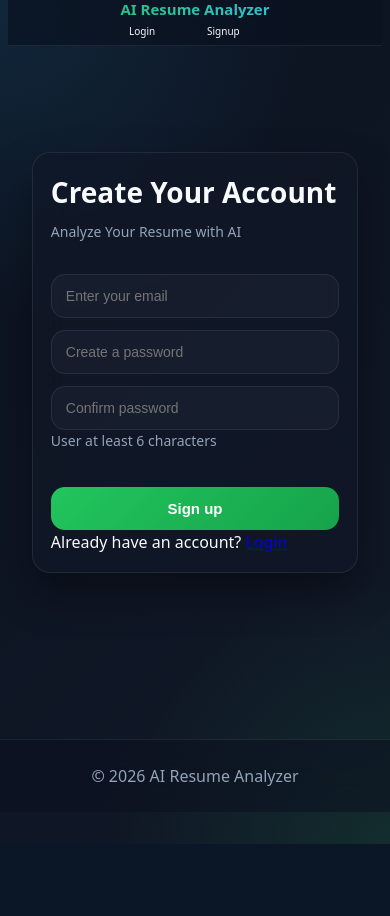
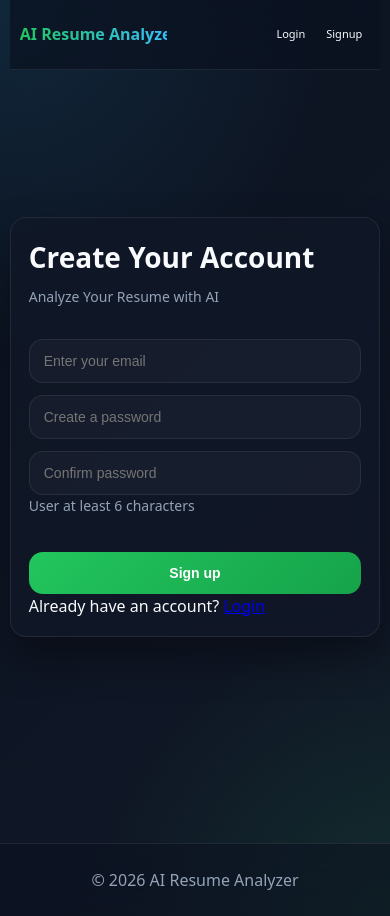
Before and after one commit to ShafiyaAnjum12/ai-resume-analyzer, a Flask app: page /signup in a window 390 px wide. Before the commit the page ends 844 px from the top, so only its background shows below. Run offline with Flask 3, Linux system fonts and the light colour scheme; parts of the project's set-up code (start-up, migrations or seed data) failed here and were passed over.

Commit message:
Update style.css

```diff
--- a/static/style.css
+++ b/static/style.css
@@ -1,3 +1,4 @@
+/* ---------------- ROOT VARIABLES ---------------- */
 :root {
   --bg: #0b1220;
   --bg2: #111827;
@@ -10,10 +11,9 @@
   --muted: #94a3b8;
   --border: rgba(255, 255, 255, 0.08);
   --shadow: 0 20px 40px rgba(0, 0, 0, 0.35);
-  --blur: blur(16px);
 }
 
-/* ================= GLOBAL ================= */
+/* ---------------- GLOBAL RESET ---------------- */
 * {
   margin: 0;
   padding: 0;
@@ -33,53 +33,51 @@ body {
   color: var(--text);
   min-height: 100vh;
   line-height: 1.5;
-  overflow-x: hidden;
 }
 
-/* ================= CONTAINER ================= */
+/* ---------------- CONTAINER ---------------- */
 .container {
-  width: 100%;
-  max-width: 1150px;
-  margin: 0 auto;
-  padding: 0 24px;
+  width: 90%;
+  max-width: 1100px;
+  margin: auto;
 }
-/* ================= HEADER ================= */
+
+/* ---------------- HEADER ---------------- */
 header {
   position: sticky;
   top: 0;
   z-index: 1000;
-
+  height: 72px;
+  display: flex;
+  justify-content: space-between;
+  align-items: center;
+  padding: 0 24px;
   background: rgba(11, 18, 32, 0.7);
   border-bottom: 1px solid var(--border);
   backdrop-filter: blur(16px);
   -webkit-backdrop-filter: blur(16px);
 }
 
-/* NEW: proper alignment wrapper */
-header .container {
-  display: flex;
-  justify-content: space-between;
-  align-items: center;
-  height: 72px;
-}
-
+/* ---------------- LOGO ---------------- */
 .logo {
   font-size: 24px;
   font-weight: 700;
+  white-space: nowrap;
   color: var(--primary);
-  white-space: nowrap;
   background: linear-gradient(90deg, var(--primary), var(--accent));
   -webkit-background-clip: text;
   background-clip: text;
   -webkit-text-fill-color: transparent;
 }
 
-/* ================= NAV ================= */
+/* ---------------- NAVBAR ---------------- */
 nav {
   display: flex;
   align-items: center;
+  justify-content: flex-end;
   gap: 10px;
   margin-left: auto;
+  flex-wrap: wrap;
 }
 
 nav a {
@@ -87,8 +85,8 @@ nav a {
   color: var(--text);
   padding: 10px 14px;
   border-radius: 12px;
+  font-size: 14px;
   transition: 0.3s ease;
-  font-size: 14px;
   white-space: nowrap;
 }
 
@@ -98,12 +96,12 @@ nav a:hover {
   transform: translateY(-2px);
 }
 
-/* ================= MAIN ================= */
+/* ---------------- MAIN SECTION ---------------- */
 main {
   padding: 40px 0;
 }
 
-/* ================= GLASS CARD ================= */
+/* ---------------- CARD DESIGN ---------------- */
 .card,
 .auth-card {
   background: var(--surface);
@@ -116,13 +114,14 @@ main {
   -webkit-backdrop-filter: blur(16px);
 }
 
+/* ---------------- CARD HOVER ---------------- */
 .card:hover,
 .auth-card:hover {
   transform: translateY(-4px);
   transition: 0.3s ease;
 }
 
-/* ================= AUTH ================= */
+/* ---------------- AUTH SECTION ---------------- */
 .auth-container {
   min-height: 75vh;
   display: flex;
@@ -146,7 +145,7 @@ main {
   margin-bottom: 20px;
 }
 
-/* ================= INPUTS ================= */
+/* ---------------- FORM INPUTS ---------------- */
 input,
 textarea,
 select {
@@ -158,7 +157,6 @@ select {
   background: rgba(255, 255, 255, 0.03);
   color: var(--text);
   font-size: 14px;
-  transition: 0.25s ease;
 }
 
 input:focus,
@@ -174,7 +172,7 @@ textarea {
   resize: vertical;
 }
 
-/* ================= BUTTON ================= */
+/* ---------------- BUTTONS ---------------- */
 button {
   width: 100%;
   margin-top: 16px;
@@ -190,33 +188,32 @@ button {
 }
 
 button:hover {
-  transform: translateY(-2px) scale(1.01);
+  transform: translateY(-2px);
   box-shadow: 0 12px 24px rgba(34, 197, 94, 0.25);
 }
 
-/* ================= HEADINGS ================= */
+/* ---------------- HEADINGS ---------------- */
 h2 {
+  font-size: 28px;
   margin-bottom: 18px;
-  font-size: 28px;
 }
 
 h3 {
+  font-size: 18px;
   margin-bottom: 14px;
   color: var(--accent);
-  font-size: 18px;
 }
 
-/* ================= LIST ================= */
+/* ---------------- LISTS ---------------- */
 ul {
   padding-left: 20px;
 }
 
 li {
   margin-bottom: 8px;
-  color: var(--text);
 }
 
-/* ================= FOOTER ================= */
+/* ---------------- FOOTER ---------------- */
 footer {
   margin-top: 60px;
   padding: 24px;
@@ -228,7 +225,7 @@ footer {
   -webkit-backdrop-filter: blur(16px);
 }
 
-/* ================= ANIMATIONS ================= */
+/* ---------------- ANIMATIONS ---------------- */
 @keyframes fadeUp {
   from {
     opacity: 0;
@@ -240,59 +237,66 @@ footer {
   }
 }
 
-/* ================= RESPONSIVE ================= */
+/* ---------------- RESPONSIVE ---------------- */
 @media (max-width: 1200px) {
   .container {
     width: 92%;
   }
+
+  .logo {
+    font-size: 22px;
+  }
 }
 
-/* ================= RESPONSIVE ================= */
-@media (max-width: 991px) {
+/* ---------------- RESPONSIVE ---------------- */
+@media (max-width: 992px) {
   .container {
     width: 94%;
   }
 
   header {
-    padding: 14px 18px;
-  }
-
-  .logo {
-    font-size: 21px;
+    padding: 0 18px;
   }
 
   nav a {
+    padding: 9px 12px;
     font-size: 13px;
-    padding: 9px 12px;
+  }
+
+  .card,
+  .auth-card {
+    padding: 24px;
   }
 }
 
-/* ================= RESPONSIVE ================= */
+/* ---------------- RESPONSIVE ---------------- */
 @media (max-width: 768px) {
   header {
+    height: auto;
+    min-height: 70px;
     padding: 14px 16px;
     gap: 10px;
   }
 
   .logo {
-    font-size: 20px;
-    max-width: 45%;
+    font-size: 18px;
+    max-width: 48%;
     line-height: 1.2;
   }
 
   nav {
-    gap: 8px;
+    gap: 6px;
+    justify-content: flex-end;
   }
 
   nav a {
-    padding: 8px 11px;
     font-size: 12px;
+    padding: 7px 10px;
   }
 
   .card,
   .auth-card {
     padding: 22px;
-    border-radius: 18px;
   }
 
   h2 {
@@ -300,116 +304,86 @@ footer {
   }
 }
 
-/* ================= RESPONSIVE ================= */
+/* ---------------- RESPONSIVE ---------------- */
 @media (max-width: 576px) {
   .container {
     width: 95%;
   }
 
   .logo {
-    font-size: 18px;
-    max-width: 42%;
+    font-size: 17px;
+    max-width: 45%;
   }
 
   nav a {
     font-size: 11px;
     padding: 7px 9px;
   }
-}
 
-/* ---------------- RESPONSIVE NOTEBOOK ---------------- */
-@media (max-width: 1366px) {
-  .container {
-    width: 96%;
+  .card,
+  .auth-card {
+    padding: 20px;
   }
 
-  .logo {
+  h2 {
     font-size: 22px;
-  }
-
-  nav {
-    gap: 8px;
-  }
-
-  nav a {
-    font-size: 13px;
-    padding: 8px 11px;
   }
 }
 
-/* ---------------- RESPONSIVE LAPTOP ---------------- */
-@media (max-width: 1200px) {
-  .logo {
-    font-size: 20px;
-  }
-
-  nav a {
-    font-size: 12px;
-    padding: 8px 10px;
-  }
-}
-
-/* ---------------- RESPONSIVE TABLET ---------------- */
-@media (max-width: 768px) {
-  header .container {
-    flex-wrap: wrap;
-    gap: 10px;
-    padding: 12px 0;
-  }
-
-  .logo {
-    font-size: 18px;
-    max-width: 100%;
-  }
-
-  nav {
-    width: 100%;
-    justify-content: flex-end;
-  }
-
-  nav a {
-    font-size: 12px;
-    padding: 8px 10px;
-  }
-}
-
-/* ---------------- RESPONSIVE MOBILE ---------------- */
-@media (max-width: 576px) {
-  nav {
-    justify-content: center;
+/* ---------------- RESPONSIVE ---------------- */
+@media (max-width: 480px) {
+  header {
+    padding: 12px 10px;
   }
 
   .logo {
     font-size: 16px;
-    text-align: center;
-    width: 100%;
+    max-width: 42%;
+  }
+
+  nav {
+    gap: 5px;
   }
 
   nav a {
     font-size: 11px;
-    padding: 7px 8px;
-  }
-}
-
-
-/* ---------------- SMALL MOBILE ---------------- */
-@media (max-width: 420px) {
-  .logo {
-    font-size: 15px;
-  }
-
-  nav a {
-    font-size: 10px;
     padding: 6px 8px;
-    min-width: 70px;
   }
 
   .card,
   .auth-card {
     padding: 18px;
+    border-radius: 16px;
   }
 
   h2 {
     font-size: 20px;
   }
+
+  input,
+  textarea,
+  button {
+    font-size: 14px;
+  }
 }
+
+/* ---------------- RESPONSIVE ---------------- */
+@media (max-width: 360px) {
+  .logo {
+    font-size: 14px;
+  }
+
+  nav a {
+    font-size: 10px;
+    padding: 5px 7px;
+  }
+
+  h2 {
+    font-size: 18px;
+  }
+
+  .card,
+  .auth-card {
+    padding: 16px;
+  }
+}
```
